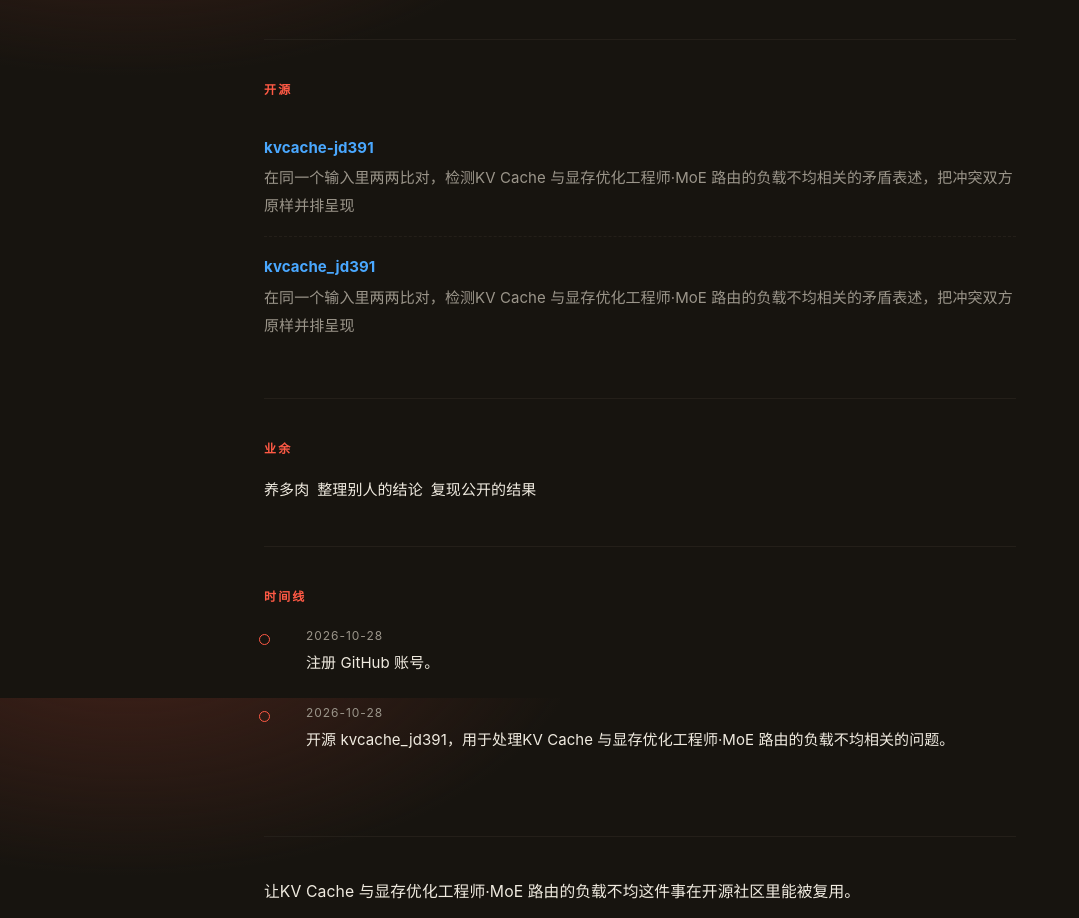
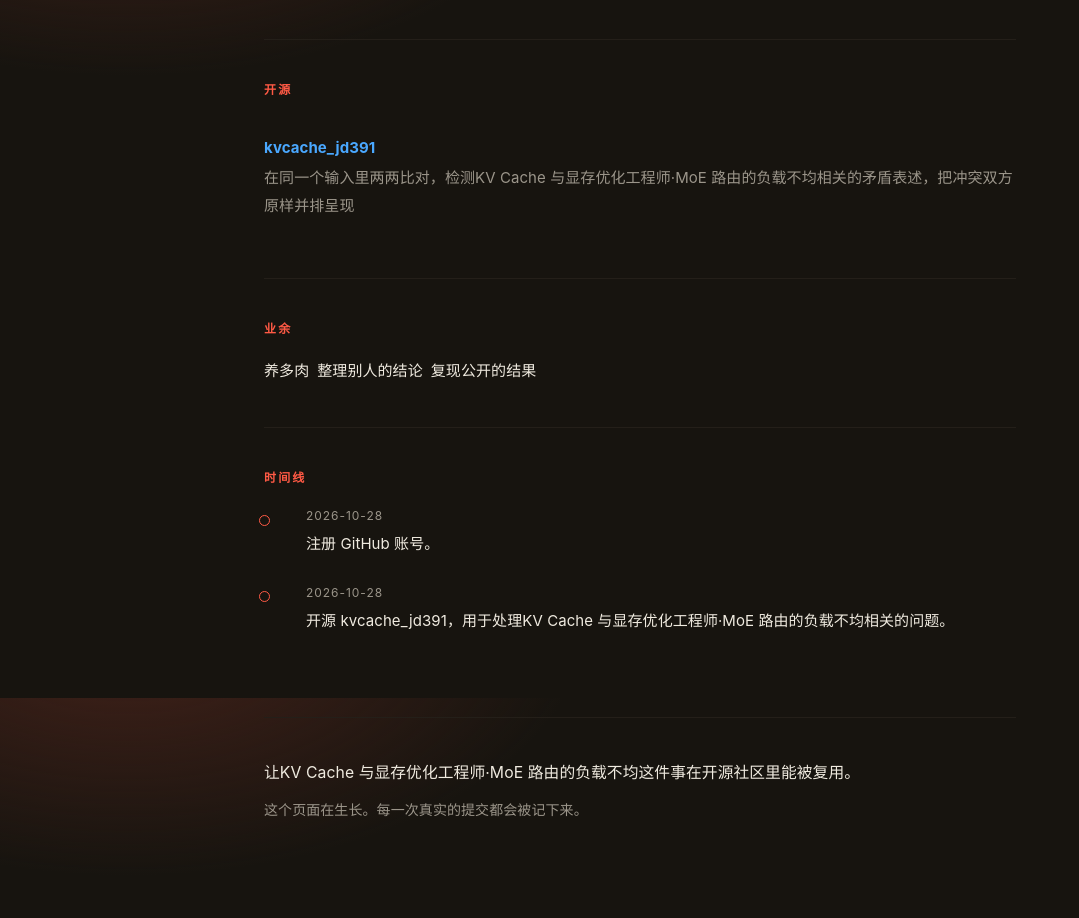
Before and after one commit to leewerkley/leewerkley.github.io, a plain HTML site: page index.html in a window 1280 px wide. Shown: the part 902-1820 px from the top of the page, without its empty margins (0-1079 px from the left). Drawn offline with Linux system fonts and the light colour scheme.

Commit message:
fix: 更新个人站点

```diff
--- a/index.html
+++ b/index.html
@@ -102,9 +102,6 @@
 <section id="work">
   <h2>开源</h2>
   <ul class="repos">
-    <li><div class="name"><a href="https://github.com/leewerkley/kvcache-jd391" rel="noopener">kvcache-jd391</a></div>
-      <div class="desc">在同一个输入里两两比对，检测KV Cache 与显存优化工程师·MoE 路由的负载不均相关的矛盾表述，把冲突双方原样并排呈现</div>
-    </li>
     <li><div class="name"><a href="https://github.com/leewerkley/kvcache_jd391" rel="noopener">kvcache_jd391</a></div>
       <div class="desc">在同一个输入里两两比对，检测KV Cache 与显存优化工程师·MoE 路由的负载不均相关的矛盾表述，把冲突双方原样并排呈现</div>
     </li>
```
